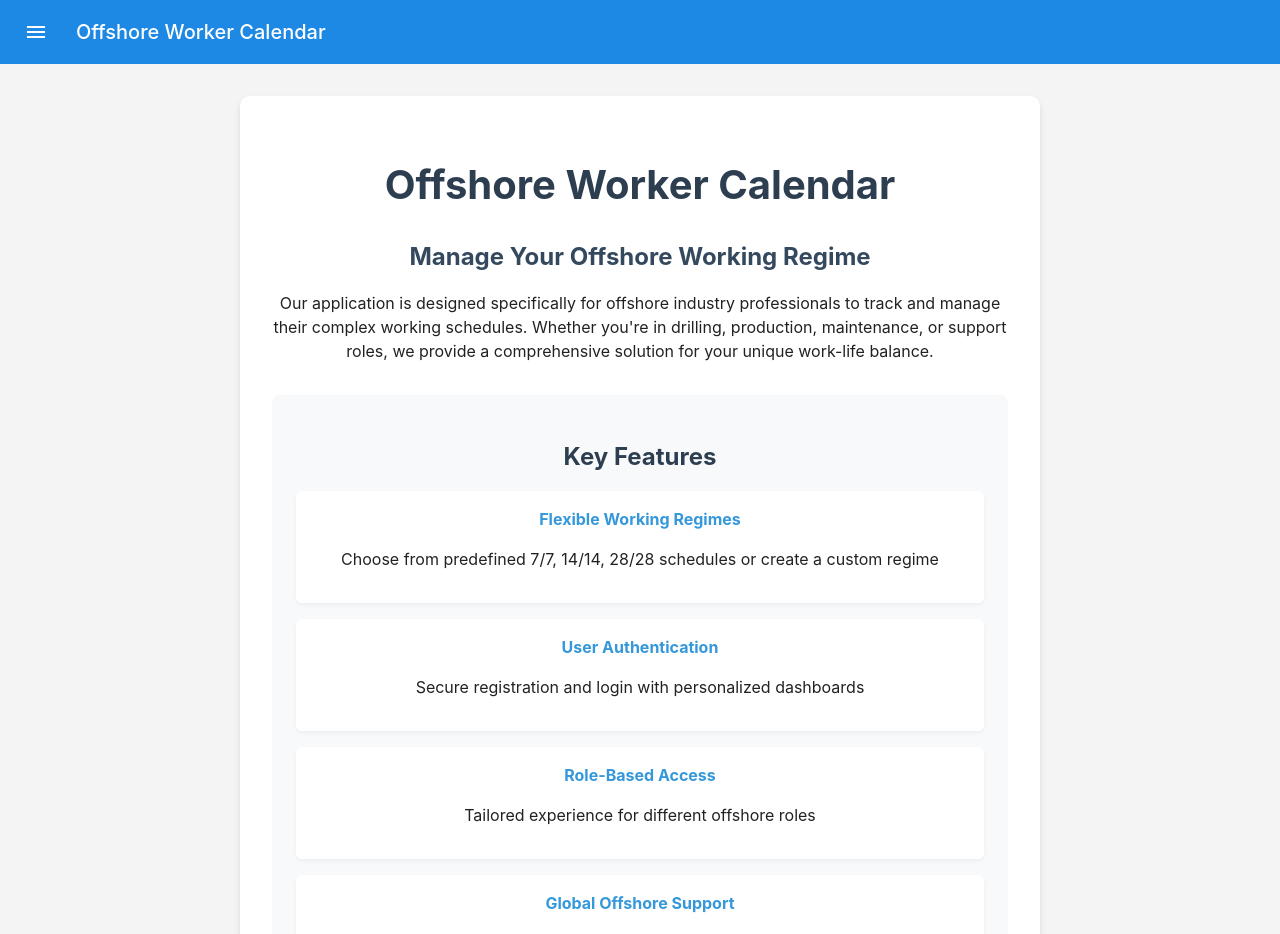
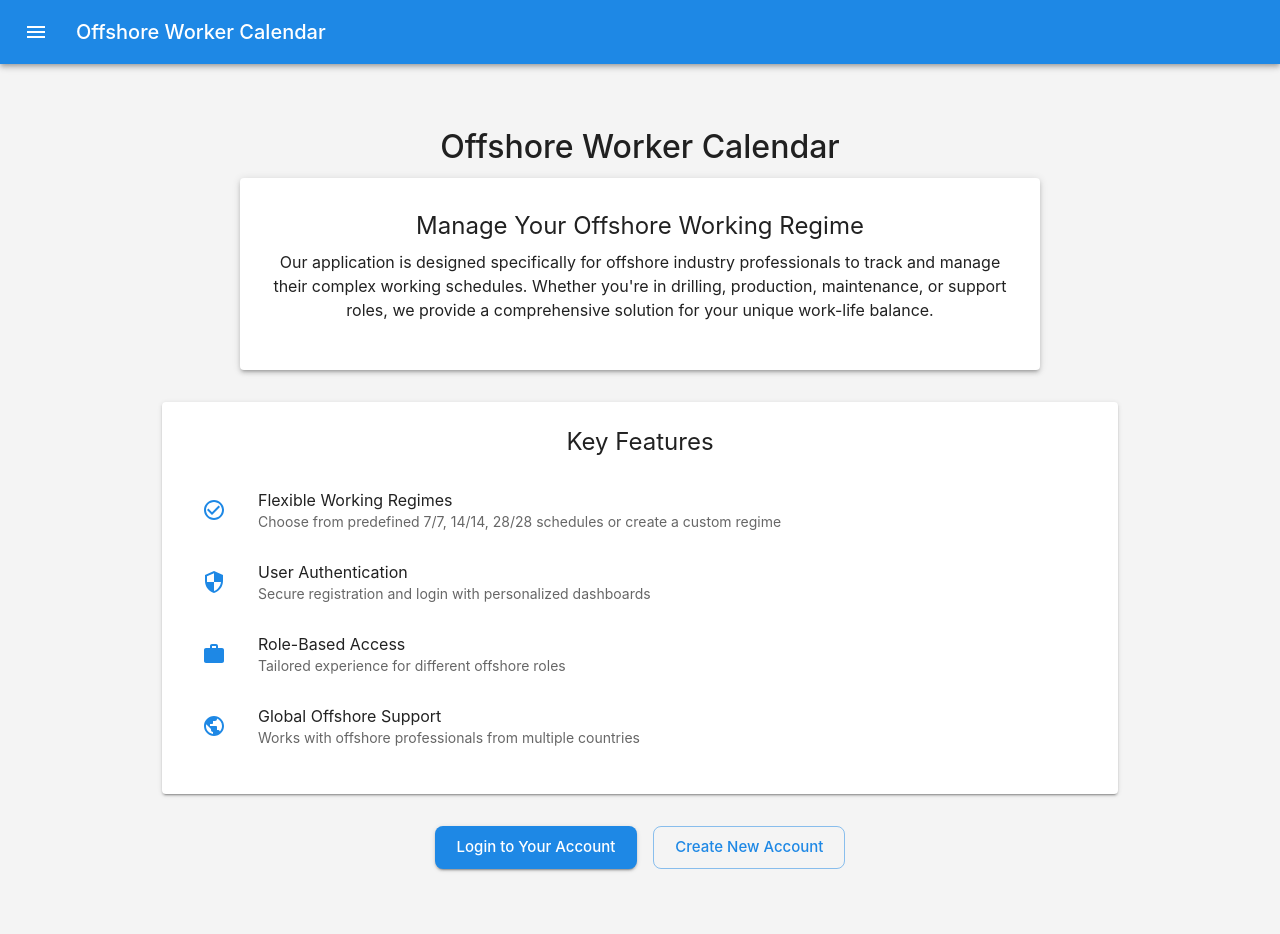
Before and after one commit to OffshoreSync/react-client, a React (Create React App) app: page / in a window 1280 px wide. Shown: the top 934 px of the page. Built offline with nearby package versions, Linux system fonts and the light colour scheme.

Commit message:
cliente: Material Home and Register
Signed-off-by: Ícaro Hoff <icarohoff@gmail.com>

```diff
--- a/src/components/Register.js
+++ b/src/components/Register.js
@@ -1,6 +1,19 @@
 import React, { useState } from 'react';
 import { useNavigate, Link } from 'react-router-dom';
 import axios from 'axios';
+import {
+  Container,
+  Typography,
+  TextField,
+  Button,
+  Box,
+  MenuItem,
+  Select,
+  FormControl,
+  InputLabel,
+  Paper,
+  Alert
+} from '@mui/material';
 import { OFFSHORE_COUNTRIES } from '../utils/countries';
 
 const Register = () => {
@@ -124,133 +137,170 @@ const Register = () => {
   };
 
   return (
-    <div className="register-container">
-      <h2>Offshore Worker Registration</h2>
-      <form onSubmit={onSubmit}>
-        <input
-          type="text"
-          placeholder="Username"
+    <Container maxWidth="sm">
+      <Paper elevation={3} sx={{ p: 4, mt: 4 }}>
+        <Typography variant="h4" gutterBottom align="center">
+          Offshore Worker Registration
+        </Typography>
+
+        {error && (
+          <Alert severity="error" sx={{ mb: 2 }}>
+            {error}
+          </Alert>
+        )}
+
+        <Box component="form" onSubmit={onSubmit} sx={{ display: 'flex', flexDirection: 'column', gap: 2 }}>
+          <TextField
+            fullWidth
+            label="Username"
             name="username"
             value={username}
             onChange={onChange}
             required
+            variant="outlined"
           />
-        <input
+
+          <TextField
+            fullWidth
             type="email"
-          placeholder="Email Address"
+            label="Email Address"
             name="email"
             value={email}
             onChange={onChange}
             required
+            variant="outlined"
           />
-        <input
+
+          <TextField
+            fullWidth
             type="password"
-          placeholder="Password"
+            label="Password"
             name="password"
             value={password}
             onChange={onChange}
-          minLength="6"
             required
+            variant="outlined"
+            inputProps={{ minLength: 6 }}
           />
-        <input
-          type="text"
-          placeholder="Full Name"
+
+          <TextField
+            fullWidth
+            label="Full Name"
             name="fullName"
             value={fullName}
             onChange={onChange}
             required
+            variant="outlined"
           />
-        <select
+
+          <FormControl fullWidth required>
+            <InputLabel>Offshore Role</InputLabel>
+            <Select
               name="offshoreRole"
               value={offshoreRole}
+              label="Offshore Role"
               onChange={onChange}
-          required
             >
-          <option value="">Select Offshore Role</option>
-          <option value="Drilling">Drilling</option>
-          <option value="Production">Production</option>
-          <option value="Maintenance">Maintenance</option>
-          <option value="Support">Support</option>
-          <option value="Management">Management</option>
-        </select>
+              <MenuItem value="Drilling">Drilling</MenuItem>
+              <MenuItem value="Production">Production</MenuItem>
+              <MenuItem value="Maintenance">Maintenance</MenuItem>
+              <MenuItem value="Support">Support</MenuItem>
+              <MenuItem value="Management">Management</MenuItem>
+            </Select>
+          </FormControl>
 
-        <select
+          <FormControl fullWidth required>
+            <InputLabel>Working Regime</InputLabel>
+            <Select
               name="workingRegime"
               value={workingRegime}
+              label="Working Regime"
               onChange={onChange}
-          required
             >
-          <option value="7/7">7 Days On / 7 Days Off</option>
-          <option value="14/14">14 Days On / 14 Days Off</option>
-          <option value="28/28">28 Days On / 28 Days Off</option>
-          <option value="custom">Custom Regime</option>
-        </select>
+              <MenuItem value="7/7">7 Days On / 7 Days Off</MenuItem>
+              <MenuItem value="14/14">14 Days On / 14 Days Off</MenuItem>
+              <MenuItem value="28/28">28 Days On / 28 Days Off</MenuItem>
+              <MenuItem value="custom">Custom Regime</MenuItem>
+            </Select>
+          </FormControl>
 
           {workingRegime === 'custom' && (
-          <div className="custom-regime-inputs">
-            <input
+            <Box sx={{ display: 'flex', gap: 2 }}>
+              <TextField
+                fullWidth
                 type="number"
-              placeholder="On Duty Days (7-365)"
+                label="On Duty Days (7-365)"
                 name="customOnDutyDays"
                 value={customOnDutyDays}
                 onChange={onChange}
-              min="7"
-              max="365"
+                inputProps={{ min: 7, max: 365 }}
                 required
+                variant="outlined"
               />
-            <input
+              <TextField
+                fullWidth
                 type="number"
-              placeholder="Off Duty Days (7-365)"
+                label="Off Duty Days (7-365)"
                 name="customOffDutyDays"
                 value={customOffDutyDays}
                 onChange={onChange}
-              min="7"
-              max="365"
+                inputProps={{ min: 7, max: 365 }}
                 required
+                variant="outlined"
               />
-          </div>
+            </Box>
           )}
 
-        <input
-          type="text"
-          placeholder="Company (Optional)"
+          <TextField
+            fullWidth
+            label="Company (Optional)"
             name="company"
             value={company}
             onChange={onChange}
+            variant="outlined"
           />
-        <input
-          type="text"
-          placeholder="Unit Name (Optional)"
+          <TextField
+            fullWidth
+            label="Unit Name (Optional)"
             name="unitName"
             value={unitName}
             onChange={onChange}
+            variant="outlined"
           />
-        <select
+          <FormControl fullWidth required>
+            <InputLabel>Country</InputLabel>
+            <Select
               name="country"
               value={country}
+              label="Country"
               onChange={onChange}
-          required
             >
-          <option value="">Select Country</option>
+              <MenuItem value="">Select Country</MenuItem>
               {OFFSHORE_COUNTRIES.map(country => (
-            <option key={country.code} value={country.name}>
+                <MenuItem key={country.code} value={country.name}>
                   {country.name}
-            </option>
+                </MenuItem>
               ))}
-        </select>
+            </Select>
+          </FormControl>
 
-        {error && <p className="error-message">{error}</p>}
+          <Button
+            type="submit"
+            variant="contained"
+            color="primary"
+            size="large"
+            sx={{ mt: 2 }}
+          >
+            Register
+          </Button>
+        </Box>
 
-        <button type="submit">Register</button>
-
-        <div className="login-prompt">
-          <p>Already have an account?
-            <Link to="/login"> Login here</Link>
-          </p>
-        </div>
-      </form>
-    </div>
+        <Typography variant="body2" align="center" sx={{ mt: 2 }}>
+          Already have an account? <Link to="/login">Login</Link>
+        </Typography>
+      </Paper>
+    </Container>
   );
-};
+}
 
 export default Register;
--- a/src/pages/Home.js
+++ b/src/pages/Home.js
@@ -1,6 +1,21 @@
 import React from 'react';
 import { useNavigate } from 'react-router-dom';
-import './Home.css';
+import {
+  Container,
+  Typography,
+  Box,
+  Button,
+  Grid,
+  Paper,
+  List,
+  ListItem,
+  ListItemIcon,
+  ListItemText
+} from '@mui/material';
+import CheckCircleOutlineIcon from '@mui/icons-material/CheckCircleOutline';
+import WorkIcon from '@mui/icons-material/Work';
+import SecurityIcon from '@mui/icons-material/Security';
+import PublicIcon from '@mui/icons-material/Public';
 
 function Home() {
   const navigate = useNavigate();
@@ -9,66 +24,109 @@ function Home() {
     navigate('/login');
   };
 
+  const handleRegister = () => {
+    navigate('/register');
+  };
+
   return (
-    <div className="home-container">
-      <div className="home-content">
-        <h1>Offshore Worker Calendar</h1>
+    <Container maxWidth="lg">
+      <Box sx={{
+        textAlign: 'center',
+        my: 8,
+        display: 'flex',
+        flexDirection: 'column',
+        alignItems: 'center'
+      }}>
+        <Typography variant="h2" gutterBottom>
+          Offshore Worker Calendar
+        </Typography>
 
-        <section className="project-description">
-          <h2>Manage Your Offshore Working Regime</h2>
-          <p>
+        <Paper elevation={3} sx={{ p: 4, mb: 4, maxWidth: 800, width: '100%' }}>
+          <Typography variant="h5" gutterBottom>
+            Manage Your Offshore Working Regime
+          </Typography>
+
+          <Typography variant="body1" paragraph>
             Our application is designed specifically for offshore industry professionals
             to track and manage their complex working schedules. Whether you're in drilling,
             production, maintenance, or support roles, we provide a comprehensive solution
             for your unique work-life balance.
-          </p>
-        </section>
+          </Typography>
+        </Paper>
 
-        <section className="key-features">
-          <h2>Key Features</h2>
-          <ul>
-            <li>
-              <strong>Flexible Working Regimes</strong>
-              <p>Choose from predefined 7/7, 14/14, 28/28 schedules or create a custom regime</p>
-            </li>
-            <li>
-              <strong>User Authentication</strong>
-              <p>Secure registration and login with personalized dashboards</p>
-            </li>
-            <li>
-              <strong>Role-Based Access</strong>
-              <p>Tailored experience for different offshore roles</p>
-            </li>
-            <li>
-              <strong>Global Offshore Support</strong>
-              <p>Works with offshore professionals from multiple countries</p>
-            </li>
-          </ul>
-        </section>
+        <Grid container spacing={3} justifyContent="center">
+          <Grid item xs={12} md={10}>
+            <Paper elevation={2} sx={{ p: 3 }}>
+              <Typography variant="h5" gutterBottom>
+                Key Features
+              </Typography>
 
-        <section className="cta-section">
-          <h2>Ready to Get Started?</h2>
-          <p>
-            Track your offshore working days, manage your schedule,
-            and bring clarity to your work-life balance.
-          </p>
-          <div className="cta-buttons">
-            <button
-              className="login-button"
-              onClick={handleLogin}
-            >
-              Login to Your Account
-            </button>
-            <button
-              className="register-button"
-              onClick={() => navigate('/register')}
-            >
-              Create New Account
-            </button>
-          </div>
-        </section>
-      </div>
-    </div>
+              <List>
+                <ListItem>
+                  <ListItemIcon>
+                    <CheckCircleOutlineIcon color="primary" />
+                  </ListItemIcon>
+                  <ListItemText
+                    primary="Flexible Working Regimes"
+                    secondary="Choose from predefined 7/7, 14/14, 28/28 schedules or create a custom regime"
+                  />
+                </ListItem>
+
+                <ListItem>
+                  <ListItemIcon>
+                    <SecurityIcon color="primary" />
+                  </ListItemIcon>
+                  <ListItemText
+                    primary="User Authentication"
+                    secondary="Secure registration and login with personalized dashboards"
+                  />
+                </ListItem>
+
+                <ListItem>
+                  <ListItemIcon>
+                    <WorkIcon color="primary" />
+                  </ListItemIcon>
+                  <ListItemText
+                    primary="Role-Based Access"
+                    secondary="Tailored experience for different offshore roles"
+                  />
+                </ListItem>
+
+                <ListItem>
+                  <ListItemIcon>
+                    <PublicIcon color="primary" />
+                  </ListItemIcon>
+                  <ListItemText
+                    primary="Global Offshore Support"
+                    secondary="Works with offshore professionals from multiple countries"
+                  />
+                </ListItem>
+              </List>
+            </Paper>
+          </Grid>
+        </Grid>
+
+        <Box sx={{ mt: 4, display: 'flex', gap: 2 }}>
+          <Button
+            variant="contained"
+            color="primary"
+            size="large"
+            onClick={handleLogin}
+          >
+            Login to Your Account
+          </Button>
+
+          <Button
+            variant="outlined"
+            color="primary"
+            size="large"
+            onClick={handleRegister}
+          >
+            Create New Account
+          </Button>
+        </Box>
+      </Box>
+    </Container>
   );
 }
 
```
Lines whose indentation alone changed are shown as unchanged.
